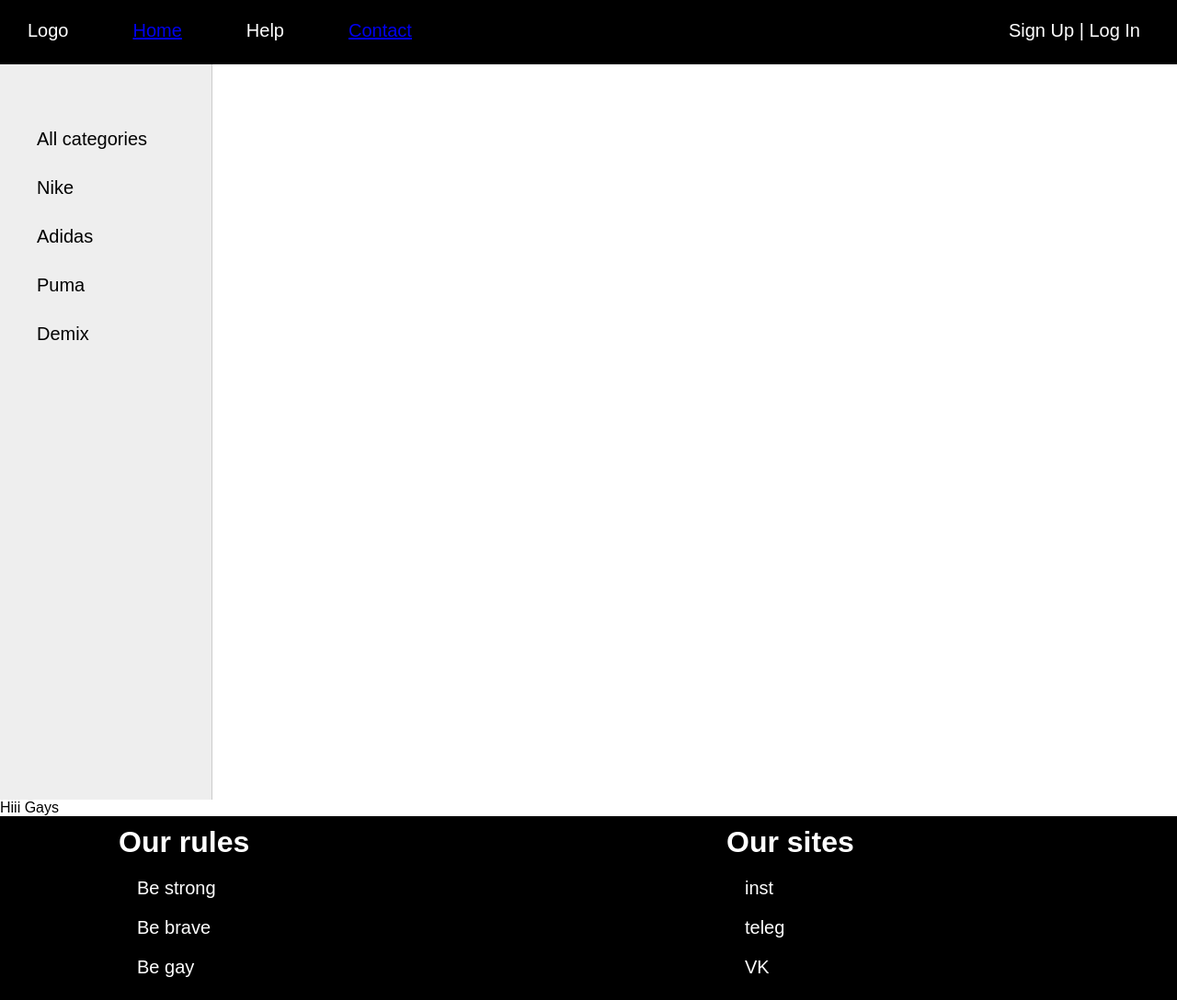
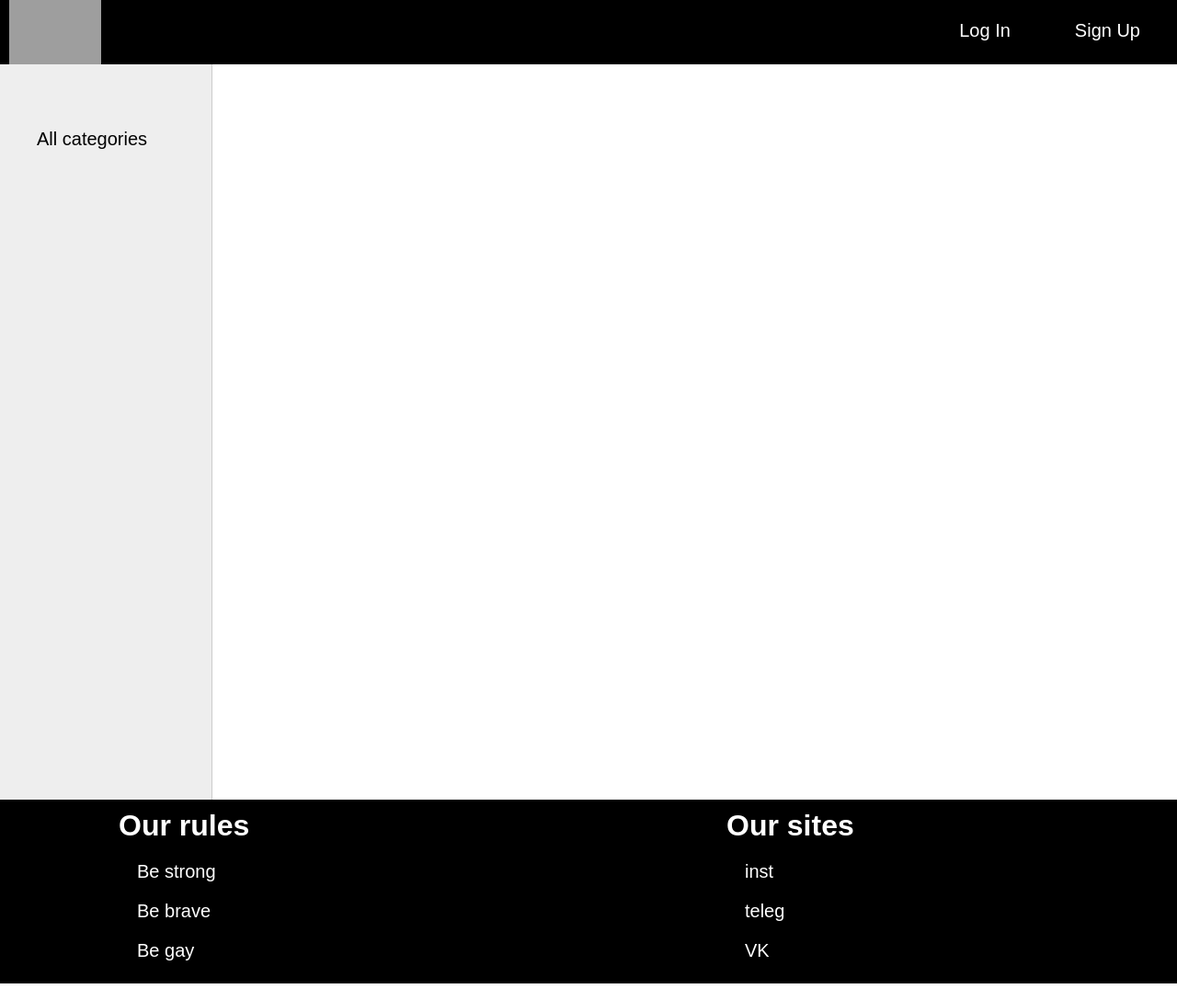
Before and after one commit to dimartart/Sneakers-store, a Django app: page /contact/ in a window 1280 px wide. Shown: the whole page at 92% size. Run offline with Django 4.2, Linux system fonts and the light colour scheme; grey boxes are pictures that could not be loaded.

Commit message:
Display all products from database on the main page

```diff
--- a/mytestsite/lifeplan/static/lifeplan/css/anothercss.css
+++ b/mytestsite/lifeplan/static/lifeplan/css/anothercss.css
@@ -11,10 +11,19 @@ html,body{
 }
 
 .navbar {
+    display:flex;
     height: 70px;
 }
 
+.navbar-logo {
+    display:block;
+	width: 100px;
+	height: 90px;
+	padding: 0px 0px 0px 10px;
+}
+
 .navbar ul {
+    flex-grow:1;
 	list-style: none;
 	margin: 0;
 	padding: 0;
@@ -33,10 +42,42 @@ html,body{
     float:right;
 }
 
+.navbar ul li a{
+    color: #fff;
+}
+
+.navbar ul li a:link{
+    text-decoration: none;
+}
+
 .navbar ul li a:hover{
     color: #FDA83D;
-    }
+}
 
+.main-menu{
+    display:flex;
+}
+
+img.img-product {
+	max-width: 200px;
+	height: 200px;
+}
+
+.main-container{
+    overflow:auto;
+}
+
+.main-content{
+    display: flex;
+    flex-wrap:wrap;
+    padding: 100px 100px 100px 100px;
+}
+
+div.product {
+    padding: 20px;
+    margin: 1%;
+    width: 23%;
+}
 
 .navbar-left {
     min-height:100vh;
--- a/mytestsite/lifeplan/templates/lifeplan/base.html
+++ b/mytestsite/lifeplan/templates/lifeplan/base.html
@@ -8,32 +8,43 @@
 <body>
   <header class="main-header">
     <nav class="navbar">
+      <a href="{% url 'base'%}"><img class="navbar-logo" alt="Logo" src="{% static 'lifeplan\images\logo.png' %}"></img></a>
       <ul>
-        <li><a>Logo</a></li>
-        <li><a href="{% url 'base'%}">Home</a></li>
-        <li><a>Help</a></li>
-        <li><a href="{% url 'contact'%}">Contact</a></li>
-        <li class="last"><a>Sign Up</a> | <a>Log In</a></li>
+      {% for menu_item in menu %}
+        <li><a href="{% url menu_item.url_name %}">{{ menu_item.title }}</a></li>
+      {% endfor %}
+        <li class="last"><a href="#">Sign Up</a></li>
+        <li class="last"><a href="#">Log In</a></li>
       </ul>
     </nav>
   </header>
 
-<main>
+  <main class="main-menu">
     <nav class="navbar-left">
       <div>
         <ul>
           <li><a>All categories</a></li>
-        <li><a>Nike</a></li>
-        <li><a>Adidas</a></li>
-        <li><a>Puma</a></li>
-        <li><a>Demix</a></li>
+          {% for category in categories %}
+          <li><a>{{ category.brand }}</a></li>
+          {% endfor %}
         </ul>
       </div>
     </nav>
-  <div>
-    {% block content%}
+    <div class="main-container">
+      <div class="main-content">
+        {% block content %}
+        {% for product in products %}
+          <div class="product">
+            <a>{{ product.model_name }}</a>
+            <p><img class="img-product" src="{{ product.photo.url }}"></img></p>
+            <button><a href="{{ product.get_absolute_url }}">More</a></button>
+          </div>
+        {% endfor%}
         {% endblock %}
       </div>
+    </div>
+  </main>
+
   <footer class="footer">
     <div class="page-footer_container">
       <div class="page-footer-row">
@@ -56,7 +67,6 @@
       </div>
     </div>
   </footer>
-</main>
 </body>
 
 </html>
--- a/mytestsite/lifeplan/templates/lifeplan/contact.html
+++ b/mytestsite/lifeplan/templates/lifeplan/contact.html
@@ -1,5 +1,6 @@
 {% extends 'lifeplan/base.html'%}
+{% load static %}
 
 {% block content %}
-<a>Hiii Gays</a>
+
 {% endblock %}
--- a/mytestsite/lifeplan/urls.py
+++ b/mytestsite/lifeplan/urls.py
@@ -5,5 +5,8 @@ from .views import *
 urlpatterns = [
     path('', base, name='base'),
     path('contact/', contact, name='contact'),
-    path('help/', contact, name='help')
+    path('help/', help, name='help'),
+    path('login/', contact, name='login'),
+    path('registration/', contact, name='registration'),
+    path('sneakers/<int:product_id>', show_product, name='product')
 ]
--- a/mytestsite/lifeplan/views.py
+++ b/mytestsite/lifeplan/views.py
@@ -3,16 +3,29 @@ from django.shortcuts import render
 
 from .models import *
 
-menu = [{'title': "Contact", 'url_name': 'contact'},
-        {'title': "Help page", 'url_name': 'help'}
+menu = [{'title': "Home", 'url_name': 'base'},
+        {'title': "Contact", 'url_name': 'contact'},
+        {'title': "Help", 'url_name': 'help'}
 ]
 
 # Create your views here.
 def base(request):
-    return render(request, 'lifeplan/base.html')
+    products = Product.objects.all()
+    categories = Category.objects.all()
+    context = {
+        'products': products,
+        'menu': menu,
+        'categories': categories
+    }
+    return render(request, 'lifeplan/base.html', context=context)
+
 
 def contact(request):
     return render(request, 'lifeplan/contact.html')
 
+
 def help(request):
     return render(request, 'lifeplan/help.html')
+
+def show_product(request, product_id):
+    return HttpResponse(f"sneakers with id{product_id}")
```
Also changed, not shown: mytestsite/lifeplan/models.py (+7 -3 lines). Lines whose indentation alone changed are shown as unchanged.
